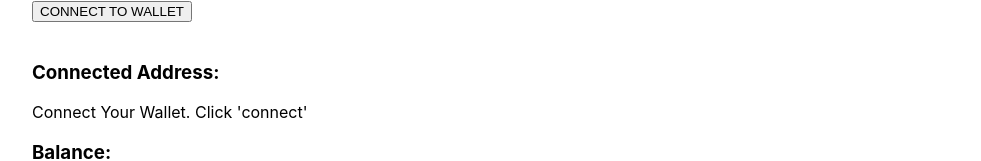
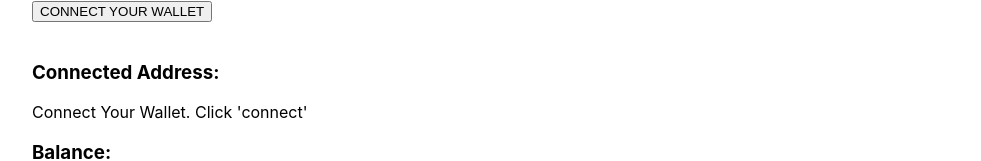
Before and after one commit to asolpshinning/Reach, a Next.js app in the folder bear/: page /whitelist in a window 1280 px wide. Shown: the top 161 px of the page, without its empty margins (0-981 px from the left). Built offline with nearby package versions, Linux system fonts and the light colour scheme.

Commit message:
minor correction

```diff
--- a/bear/pages/whitelist.js
+++ b/bear/pages/whitelist.js
@@ -180,7 +180,7 @@ export default function Algorand() {
     //
     return (
       <div className={styles.container}>
-            <button onClick={connect}>CONNECT TO WALLET</button><br />
+            <button onClick={connect}>CONNECT YOUR WALLET</button><br />
             <br />
             <h3 className={styles.h3}>Connected Address: </h3> {address}
             <h3 className={styles.h3}> Balance: </h3> {balance} ALGO
```
